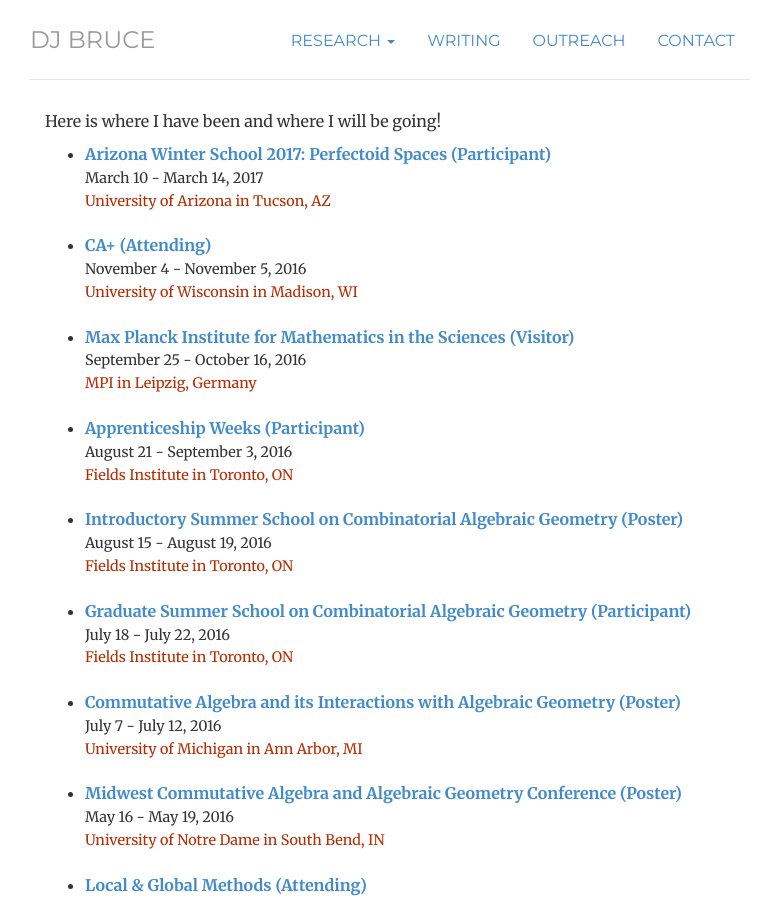
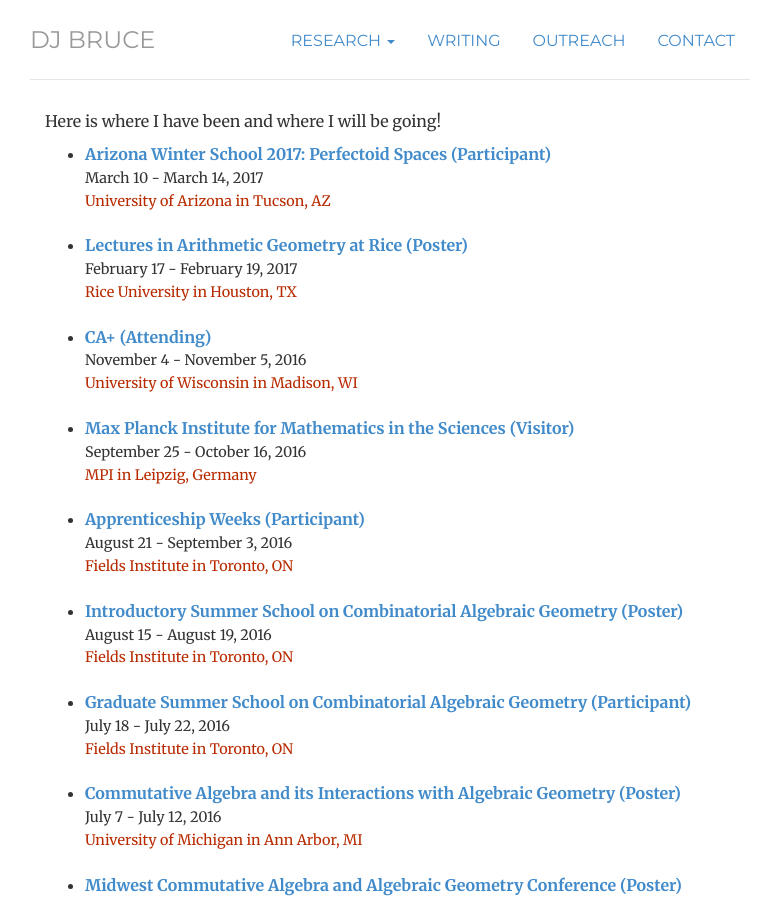
Before and after one commit to julietteBruce/old-homepage, a Jekyll site: the page built from travel/index.html, in a window 1280 px wide and 900 px high. Shown: the whole window, without its empty margins (250-1012 px from the left). Built offline with Jekyll 4.4.1, drawn with Linux system fonts in a browser that asks for light colours.

Commit message:
Added Rice Conference to Travel

```diff
--- a/travel/index.html
+++ b/travel/index.html
@@ -14,6 +14,16 @@
 <span class="title"><a href="http://swc.math.arizona.edu">Arizona Winter School 2017: Perfectoid Spaces (Participant)</a></span>
 <br /><span class="coauthor">March 10 - March 14, 2017</span><br />
 <span class="journal">University of Arizona in Tucson, AZ</span><br />
+</div>
+</li>
+
+<br>
+
+<li>
+<div class="paper">
+<span class="title"><a href="http://math.rice.edu/NewsEvents/Conferences/RTG2017/">Lectures in Arithmetic Geometry at Rice (Poster)</a></span>
+<br /><span class="coauthor">February 17 - February 19, 2017</span><br />
+<span class="journal">Rice University in Houston, TX</span><br />
 </div>
 </li>
 
```
